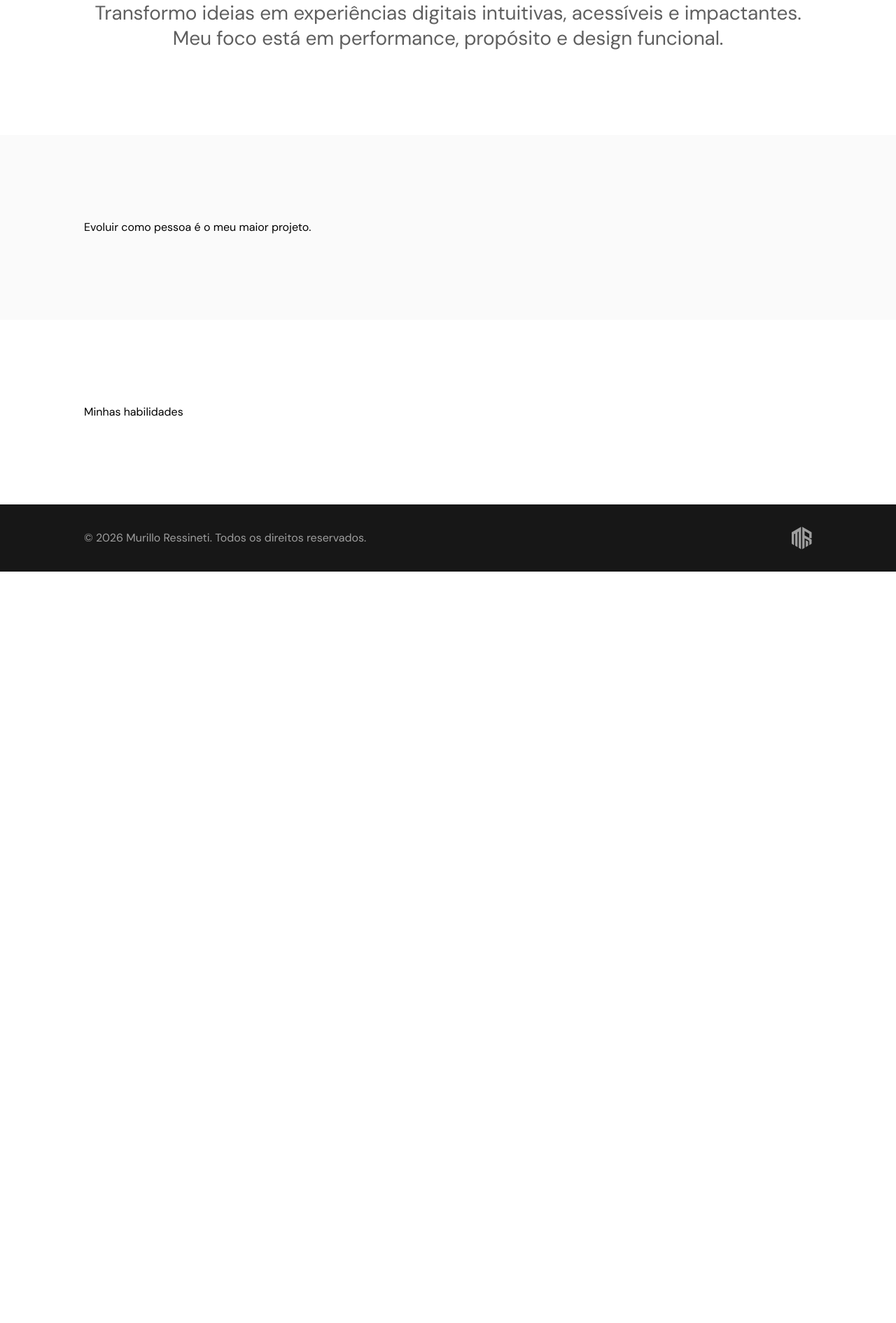
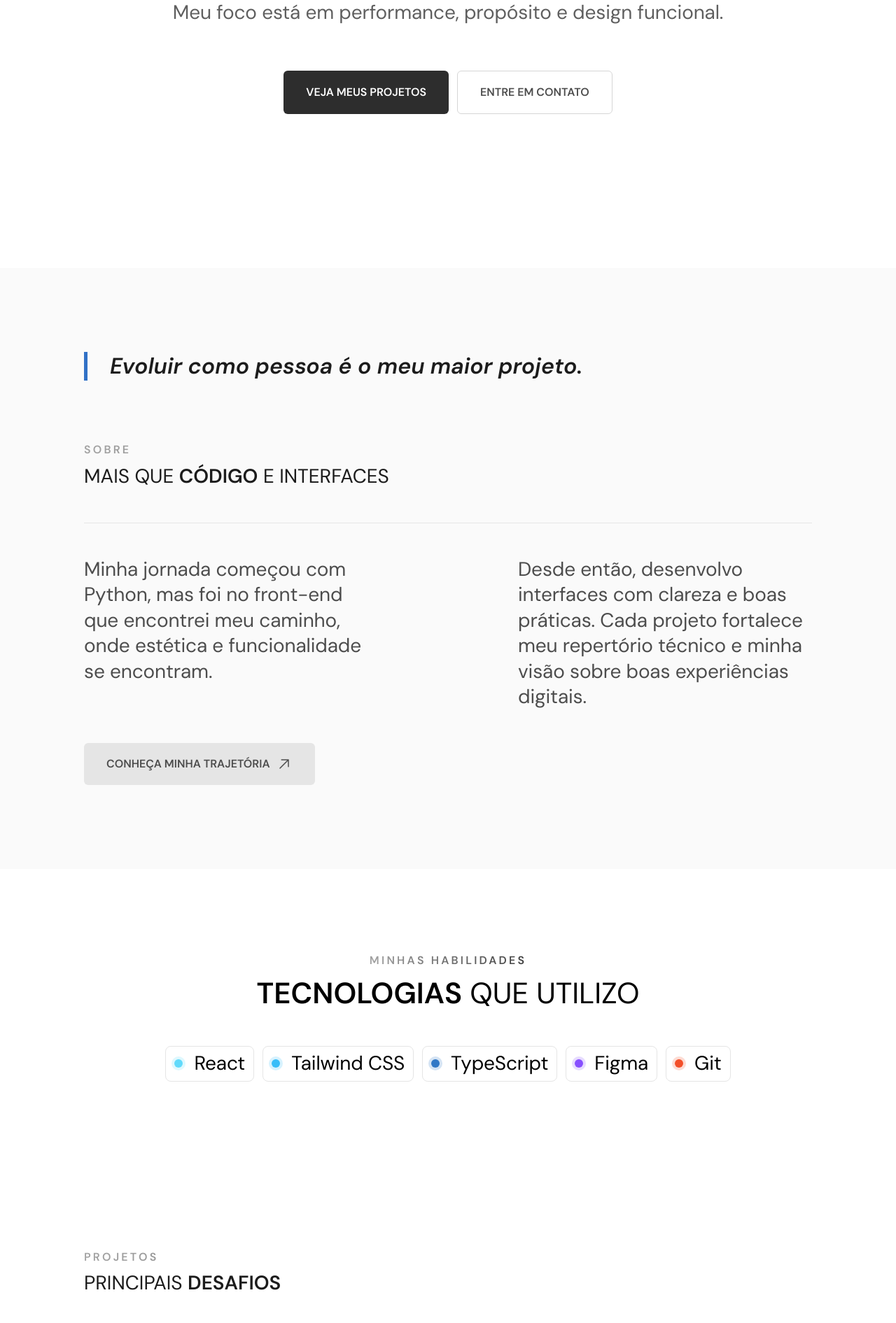
Before and after one commit to murilloressineti/my-portfolio-2.0, a React (Vite) app: page / in a window 1280 px wide. Shown: the part 429-2320 px from the top of the page at 70% size. Before the commit the page ends 1246 px from the top, so only its background shows below. Built offline with nearby package versions, Linux system fonts and the light colour scheme.

Commit message:
feat: updates on Home

```diff
--- a/src/App.tsx
+++ b/src/App.tsx
@@ -2,6 +2,9 @@ import { BrowserRouter, Routes, Route } from "react-router-dom";
 
 // Layout
 import { Header, Footer } from "./components/layout";
+
+// Utils
+import ScrollToTop from "./components/utils/ScrollTotop";
 
 // Pages
 import {
@@ -16,6 +19,7 @@ import {
 export default function App() {
   return (
     <BrowserRouter>
+      <ScrollToTop />
       <Header />
       <main className="min-h-screen">
         <Routes>
--- a/src/components/layout/ctaSection.tsx
+++ b/src/components/layout/ctaSection.tsx
@@ -1,3 +1,4 @@
+import { useNavigate } from "react-router-dom";
 import { Button, Text, Icon } from "../ui";
 import ArrowUpRight from "../../assets/icons/arrow-up-right.svg?react";
 import Download from "../../assets/icons/download.svg?react";
@@ -6,10 +7,11 @@ import GitHubLogo from "../../assets/icons/github-logo.svg?react";
 import GridBG from "../../assets/images/background/grid-bg.png";
 
 export default function CTASection() {
+  const navigate = useNavigate();
   return (
     <section className="bg-black py-30 px-6 relative overflow-hidden">
       <div
-        className="absolute inset-0 opacity-100 pointer-events-none z-0"
+        className="absolute inset-0 opacity-50 pointer-events-none z-0"
         style={{
           backgroundImage: `url(${GridBG})`,
           backgroundRepeat: "no-repeat",
@@ -36,6 +38,7 @@ export default function CTASection() {
             <Button
               variant="composite"
               className="w-68 md:w-auto bg-black border border-neutral-gray-200 text-text-inverted hover:bg-neutral-gray-200 hover:text-black"
+              onClick={() => navigate("/contato")}
             >
               Entre em contato
               <Icon
@@ -61,10 +64,11 @@ export default function CTASection() {
           {/* Redes Sociais */}
           <div className="flex items-center justify-center gap-6">
             <a
-              href="#"
+              className="group relative p-2 transition-all duration-500 ease-out hover:-translate-y-2"
+              href="https://www.linkedin.com/in/murilloressineti/"
               target="_blank"
-              className="group relative p-2 transition-all duration-500 ease-out hover:-translate-y-2"
-              aria-label="LinkedIn"
+              rel="noopener noreferrer"
+              aria-label="Acessar meu LinkedIn"
             >
               <Icon
                 svg={LinkedinLogo}
@@ -74,10 +78,11 @@ export default function CTASection() {
             </a>
 
             <a
-              href="#"
+              className="group relative p-2 transition-all duration-500 ease-out hover:-translate-y-2"
+              href="https://github.com/murilloressineti"
               target="_blank"
-              className="group relative p-2 transition-all duration-500 ease-out hover:-translate-y-2"
-              aria-label="GitHub"
+              rel="noopener noreferrer"
+              aria-label="Acessar meu GitHub"
             >
               <Icon
                 svg={GitHubLogo}
--- a/src/components/layout/section.tsx
+++ b/src/components/layout/section.tsx
@@ -17,17 +17,9 @@ export default function Section({
   return (
     <section
       id={id}
-      className={cn(
-        "py-20 md:py-30 px-6 md:px-12 lg:px-20 xl:px-30",
-        className,
-      )}
+      className={cn("py-30 px-6 md:px-12 lg:px-20 xl:px-30", className)}
     >
-      <div
-        className={cn(
-          "mx-auto w-full",
-          !isFullWidth && "max-w-360",
-        )}
-      >
+      <div className={cn("mx-auto w-full", !isFullWidth && "max-w-360")}>
         {children}
       </div>
     </section>
--- a/src/components/ui/text.tsx
+++ b/src/components/ui/text.tsx
@@ -5,11 +5,12 @@ import { cn } from "../../lib/utils";
 export const textVariants = cva("font-sans", {
   variants: {
     variant: {
-      // Display / Hero Titles (Usados no topo da Home e Perfil)
-      "hero-desktop":
-        "text-[64px] leading-[1.2] tracking-[-0.005em] font-normal",
-      "hero-mobile":
-        "text-[42px] leading-[1.1] tracking-[-0.005em] font-normal",
+      // Display
+      hero: "text-[42px] md:text-[64px] leading-[1.2] md:leading-[1.2] tracking-[-0.005em] font-normal",
+      "body-hero":
+        "text-[16px] md:text-[28px] leading-normal md:leading-[1.3] tracking-normal md:tracking-[-0.005em] font-normal",
+      "section-body":
+        "text-[20px] md:text-[28px] leading-[1.6] md:leading-[1.3] tracking-normal md:tracking-[-0.005em] font-normal",
 
       // Body Text
       "body-extra-large":
--- a/src/index.css
+++ b/src/index.css
@@ -3,52 +3,52 @@
 @theme {
   --color-*: initial;
   /* Brand Colors */
-  --color-brand-primary: #3171C6;
-  --color-brand-primary-light: #64A3FF;
-  --color-brand-primary-dark: #1D4E94;
-  --color-brand-accent: #FFBC4B;
+  --color-brand-primary: #3171c6;
+  --color-brand-primary-light: #64a3ff;
+  --color-brand-primary-dark: #1d4e94;
+  --color-brand-accent: #ffbc4b;
 
   /* Neutral Colors */
-  --color-neutral-white: #FFFFFF;
-  --color-neutral-black: #2D2D2D;
+  --color-neutral-white: #ffffff;
+  --color-neutral-black: #2d2d2d;
   --color-black: #171717;
-  --color-neutral-gray-100: #F5F5F5;
-  --color-neutral-gray-200: #E5E5E5;
-  --color-neutral-gray-300: #D6D6D6;
-  --color-neutral-gray-400: #9E9E9E;
+  --color-neutral-gray-100: #f5f5f5;
+  --color-neutral-gray-200: #e5e5e5;
+  --color-neutral-gray-300: #d6d6d6;
+  --color-neutral-gray-400: #9e9e9e;
 
   /* Text Colors */
-  --color-text-primary: #1C1C1C;
-  --color-text-secondary: #4D4D4D;
-  --color-text-inverted: #FFFFFF;
-  --color-text-link: #3171C6;
-  --color-text-link-hover: #1D4E94;
-  --color-text-link-visited: #5B3BB7;
+  --color-text-primary: #1c1c1c;
+  --color-text-secondary: #4d4d4d;
+  --color-text-inverted: #ffffff;
+  --color-text-link: #3171c6;
+  --color-text-link-hover: #1d4e94;
+  --color-text-link-visited: #5b3bb7;
 
   /* Background Colors */
-  --color-bg-default: #FFFFFF;
-  --color-bg-surface: #FAFAFA;
+  --color-bg-default: #ffffff;
+  --color-bg-surface: #fafafa;
   --color-bg-overlay: #000000; /* Nota: Geralmente usado com opacidade */
-  --color-bg-dark: #2D2D2D;
+  --color-bg-dark: #2d2d2d;
 
   /* Border Colors */
-  --color-border-default: #E5E5E5;
-  --color-border-hover: #64A3FF;
-  --color-border-focus: #3171C6;
-  --color-border-muted: #D6D6D6;
+  --color-border-default: #e5e5e5;
+  --color-border-hover: #64a3ff;
+  --color-border-focus: #3171c6;
+  --color-border-muted: #d6d6d6;
 
   /* Interactive Colors */
-  --color-interactive-default-bg: #3171C6;
-  --color-interactive-hover-bg: #64A3FF;
-  --color-interactive-active-bg: #1D4E94;
-  --color-interactive-disabled-bg: #D6D6D6;
-  --color-interactive-default-text: #FFFFFF;
-  --color-interactive-disabled-text: #9E9E9E;
+  --color-interactive-default-bg: #3171c6;
+  --color-interactive-hover-bg: #64a3ff;
+  --color-interactive-active-bg: #1d4e94;
+  --color-interactive-disabled-bg: #d6d6d6;
+  --color-interactive-default-text: #ffffff;
+  --color-interactive-disabled-text: #9e9e9e;
 
   /* Feedback Colors */
-  --color-feedback-success: #4CAF50;
-  --color-feedback-warning: #FFC107;
-  --color-feedback-error: #F44336;
+  --color-feedback-success: #4caf50;
+  --color-feedback-warning: #ffc107;
+  --color-feedback-error: #f44336;
 
   /* Font Family */
   --font-sans: "DM Sans", ui-sans-serif, system-ui, sans-serif;
@@ -72,4 +72,17 @@
     -ms-overflow-style: none;
     scrollbar-width: none;
   }
+
+  .text-gradient-gray {
+    background: linear-gradient(90deg, #a3a3a3 0%, #404040 100%);
+
+    -webkit-background-clip: text;
+    background-clip: text;
+
+    -webkit-text-fill-color: transparent;
+    color: transparent;
+
+    background-size: 100%;
+    display: inline-block;
+  }
 }
--- a/src/pages/Home.tsx
+++ b/src/pages/Home.tsx
@@ -1,36 +1,190 @@
-import { Section } from "../components/layout";
-import { Text } from "../components/ui";
+import { useNavigate } from "react-router-dom";
+import { Section, CTASection } from "../components/layout";
+import { ProjectCard } from "../components/projects";
+import { Button, Icon, Tag, Text } from "../components/ui";
+import ArrowUpRight from "../assets/icons/arrow-up-right.svg?react";
+import ThumbImg from "../assets/images/thumbnail/thumb.png";
 
 export default function Home() {
+  const navigate = useNavigate();
   return (
     <main>
       <Section
         id="hero"
-        className="flex flex-col items-center justify-center text-center"
+        className="flex flex-col items-center justify-center text-center pb-60 md:pt-40 md:pb-55"
       >
-        <div className="flex flex-col items-center justify-center gap-2 max-w-212.5 mx-auto">
-          <Text variant="hero-desktop" className="text-text-primary">
+        <div className="flex flex-col items-center justify-center max-w-258 mx-auto">
+          <Text variant="hero" className="text-text-primary mb-4 md:mb-2">
             DESENVOLVEDOR <strong>FRONT-END</strong>
           </Text>
 
           <Text
-            variant="body-extra-large"
-            className="text-text-primary opacity-70 min-w-258"
+            variant="body-hero"
+            className="text-text-primary opacity-70 mb-6 md:mb-16"
           >
             Transformo ideias em experiências digitais intuitivas, acessíveis e
             impactantes. Meu foco está em performance, propósito e design
             funcional.
           </Text>
+
+          <div className="flex flex-col md:flex-row gap-3">
+            <Button
+              variant="primary"
+              shape="rectangular"
+              onClick={() => navigate("/projetos")}
+            >
+              Veja Meus Projetos
+            </Button>
+
+            <Button
+              variant="tertiary"
+              shape="rectangular"
+              onClick={() => navigate("/contato")}
+            >
+              Entre em contato
+            </Button>
+          </div>
         </div>
       </Section>
 
-      <Section id="aboutMe" className="bg-bg-surface">
-        <h1>Evoluir como pessoa é o meu maior projeto.</h1>
+      <Section id="aboutMe" className="bg-bg-surface flex flex-col">
+        <div className="border-l-5 border-brand-primary pl-8 mb-16 md:mb-22">
+          <Text variant="h2" className="italic text-text-primary">
+            Evoluir como pessoa é o meu maior projeto.
+          </Text>
+        </div>
+
+        <div className="flex flex-col gap-6 md:gap-12">
+          <div className="flex flex-col gap-2">
+            <Text
+              variant="headline-medium"
+              className="uppercase text-gradient-gray"
+            >
+              Sobre
+            </Text>
+            <Text
+              variant="h3"
+              className="text-text-primary uppercase font-normal"
+            >
+              Mais que <strong className="font-semibold">código</strong> e
+              interfaces
+            </Text>
+          </div>
+
+          <hr className="border-border-default" />
+
+          {/* Colunas de Texto */}
+          <div className="grid grid-cols-1 md:grid-cols-2 gap-8 md:gap-50">
+            <Text variant="section-body" className="text-text-secondary">
+              Minha jornada começou com Python, mas foi no front-end que
+              encontrei meu caminho, onde estética e funcionalidade se
+              encontram.
+            </Text>
+            <Text variant="section-body" className="text-text-secondary">
+              Desde então, desenvolvo interfaces com clareza e boas práticas.
+              Cada projeto fortalece meu repertório técnico e minha visão sobre
+              boas experiências digitais.
+            </Text>
+          </div>
+
+          {/* Botão de Chamada */}
+          <Button
+            variant="quaternary"
+            shape="rectangular"
+            className="justify-center md:w-fit"
+            onClick={() => navigate("/sobre")}
+          >
+            Conheça minha trajetória <Icon svg={ArrowUpRight} animate={true} />
+          </Button>
+        </div>
       </Section>
 
-      <Section id="skills" className="bg-neutral-gray-50">
-        <h1>Minhas habilidades</h1>
+      <Section id="skills">
+        <div className="flex flex-col items-center justify-center mx-auto">
+          <Text variant="headline-medium" className="text-gradient-gray mb-2">
+            Minhas Habilidades
+          </Text>
+
+          <Text
+            variant="h1"
+            className="uppercase font-normal mb-12 text-center"
+          >
+            <strong className="font-semibold">Tecnologias</strong> que utilizo
+          </Text>
+
+          <div className="flex flex-wrap items-center justify-center gap-3">
+            <Tag dot="react" size="default">
+              React
+            </Tag>
+            <Tag dot="tailwind" size="default">
+              Tailwind CSS
+            </Tag>
+            <Tag dot="typescript" size="default">
+              TypeScript
+            </Tag>
+            <Tag dot="figma" size="default">
+              Figma
+            </Tag>
+            <Tag dot="git" size="default">
+              Git
+            </Tag>
+          </div>
+        </div>
       </Section>
+
+      <Section id="projects">
+        <div className="flex flex-col gap-20">
+          <div className="flex flex-col gap-2">
+            <Text
+              variant="headline-medium"
+              className="uppercase text-gradient-gray"
+            >
+              Projetos
+            </Text>
+            <Text
+              variant="h3"
+              className="text-text-primary uppercase font-normal"
+            >
+              Principais <strong className="font-semibold">desafios</strong>
+            </Text>
+          </div>
+
+          {/* ProjectCard */}
+          <div className="flex flex-col w-full overflow-hidden gap-12">
+            <ProjectCard
+              title="Landing Page - Clube de Assinatura de Livros"
+              description="Este projeto é um portfólio online interativo desenvolvido com foco em responsividade, acessibilidade e performance. A proposta é apresentar os projetos pessoais e profissionais de forma clara e objetiva, com navegação fluida e componentes reutilizáveis."
+              imageSrc={ThumbImg}
+              githubUrl="https://github.com/murilloressineti"
+              deployUrl="https://www.google.com/"
+              techs={["react", "react", "react", "react", "react", "react"]}
+            />
+            <hr className="border-border-default" />
+            <ProjectCard
+              title="Landing Page - Clube de Assinatura de Livros"
+              description="Este projeto é um portfólio online interativo desenvolvido com foco em responsividade, acessibilidade e performance. A proposta é apresentar os projetos pessoais e profissionais de forma clara e objetiva, com navegação fluida e componentes reutilizáveis."
+              imageSrc={ThumbImg}
+              githubUrl="https://github.com/murilloressineti"
+              deployUrl="https://www.google.com/"
+              techs={["react", "react", "react", "react", "react", "react"]}
+            />
+          </div>
+
+          {/* Botão de Chamada */}
+          <div className="flex items-center justify-center">
+            <Button
+              variant="quaternary"
+              shape="rectangular"
+              className="justify-center md:w-fit"
+              onClick={() => navigate("/projetos")}
+            >
+              Ver todos os projetos <Icon svg={ArrowUpRight} animate={true} />
+            </Button>
+          </div>
+        </div>
+      </Section>
+
+      <CTASection />
     </main>
   );
 }
```
Also changed, not shown: src/components/layout/footer.tsx (+5 -2 lines), src/components/utils/ScrollTotop.tsx (added, +12 -0 lines).
